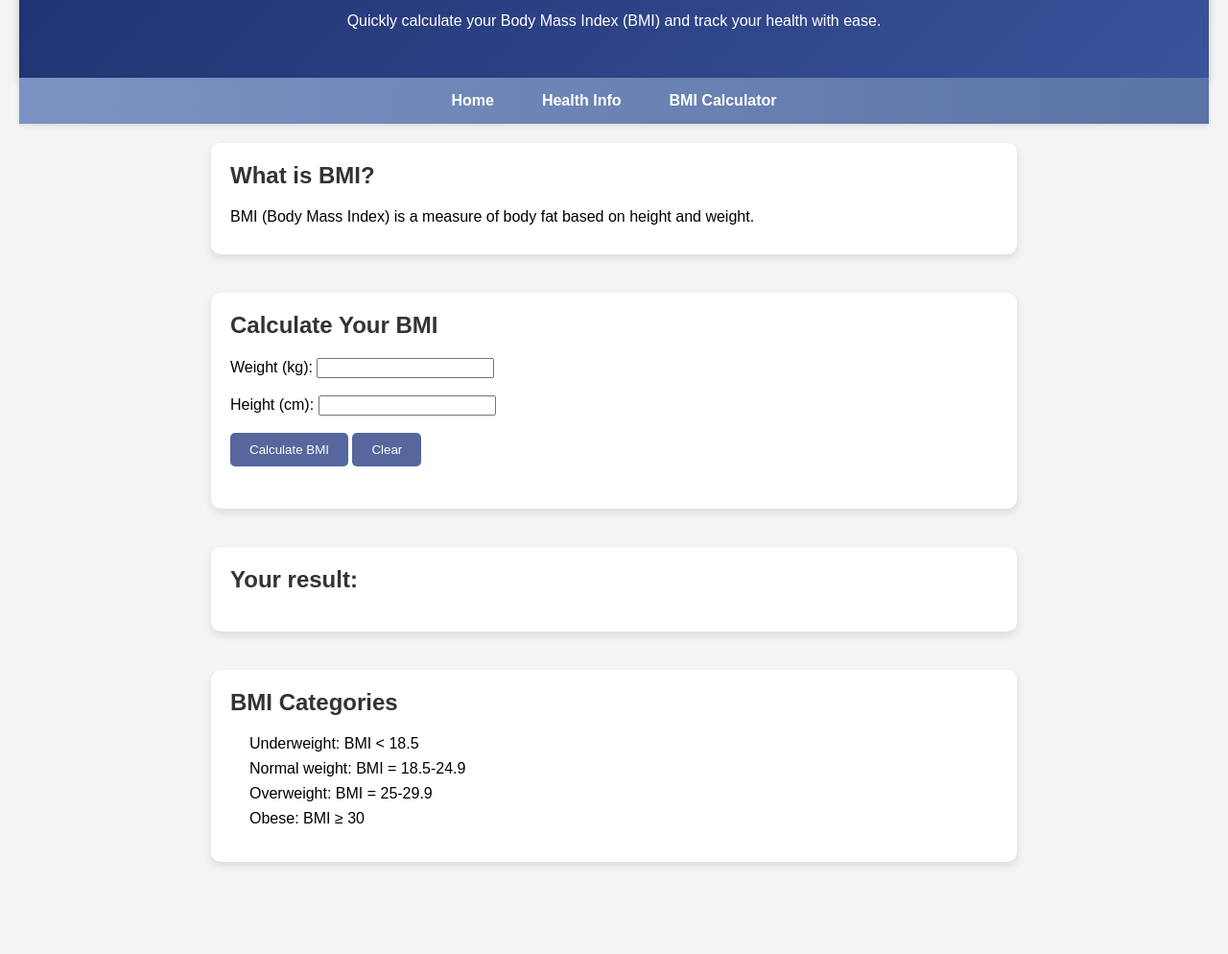
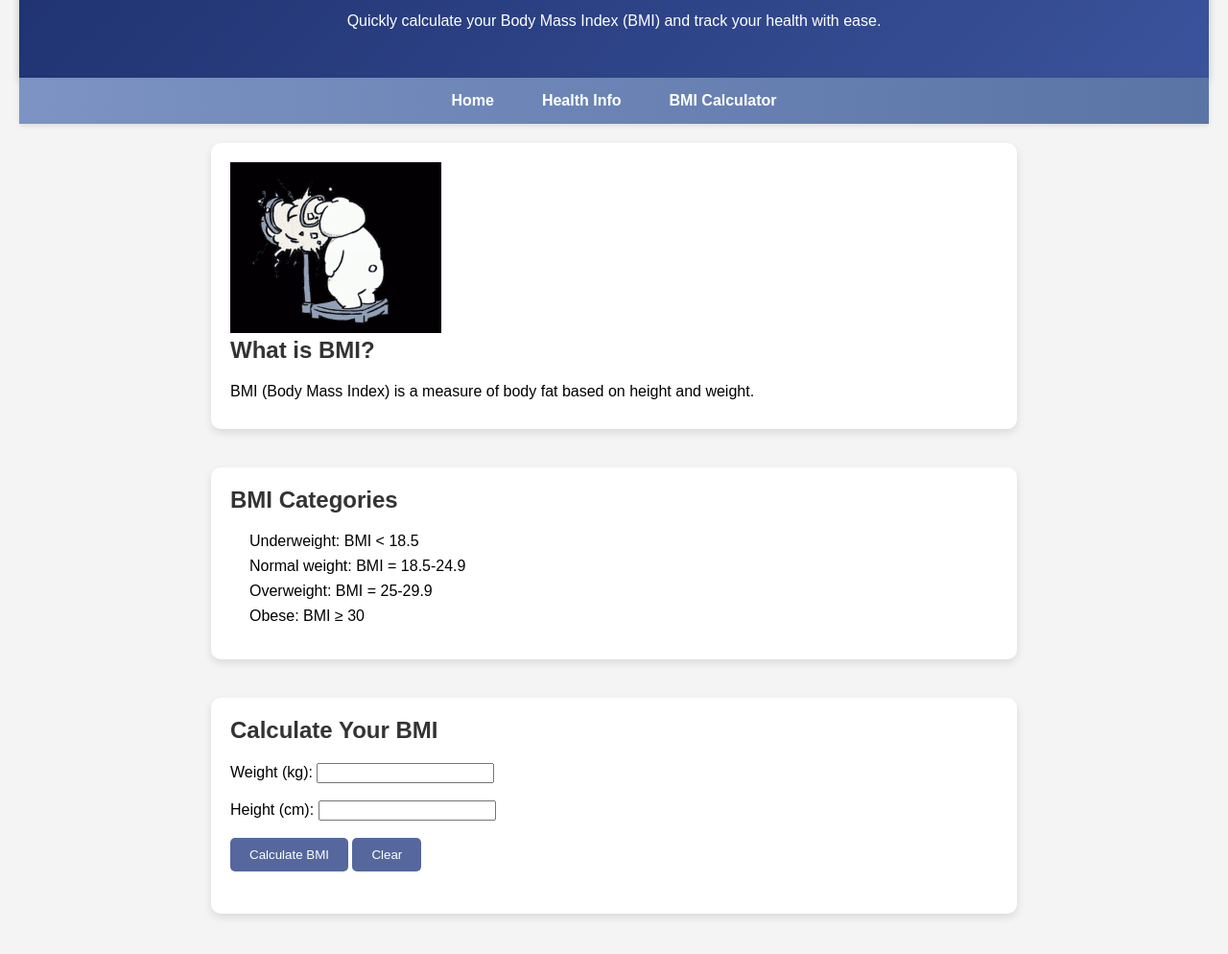
Before and after one commit to IsmaRaudhah/Assignment_WPA, a plain HTML site: page ASSIGNMENT/BMI.html in a window 1280 px wide. Shown: the part 108-1102 px from the top of the page at 96% size. Before the commit the page ends 1066 px from the top, so only its background shows below. Drawn offline with Linux system fonts and the light colour scheme.

Commit message:
Update BMI.html

```diff
--- a/ASSIGNMENT/BMI.html
+++ b/ASSIGNMENT/BMI.html
@@ -5,9 +5,10 @@
     <meta name="viewport" content="width=device-width, initial-scale=1.0">
     <title>BMI Calculator</title>
     <link rel="stylesheet" href="style.css">
+	<link href="https://fonts.googleapis.com/css?family=Roboto|Open+Sans&display=swap" rel="stylesheet">
+    <link rel="stylesheet" href="https://cdnjs.cloudflare.com/ajax/libs/font-awesome/6.0.0-beta3/css/all.min.css">
 </head>
 <body>
-
     <header>
         <h1>BMI Calculator</h1>
 		<p>Quickly calculate your Body Mass Index (BMI) and track your health with ease.</p>
@@ -21,9 +22,21 @@
 </nav>
     <main>
         <section>
+	<div class="mental-health-container">
+        <img src="weight.gif" alt="Mental Health Icon" class="mental-health-icon">
             <h2>What is BMI?</h2>
+		</div>
             <p>BMI (Body Mass Index) is a measure of body fat based on height and weight.</p>
         </section>
+	<section>
+            <h2>BMI Categories</h2>
+            <ul>
+                <li>Underweight: BMI < 18.5</li>
+                <li>Normal weight: BMI = 18.5-24.9</li>
+                <li>Overweight: BMI = 25-29.9</li>
+                <li>Obese: BMI ≥ 30</li>
+            </ul>
+	</section>
         <section>
             <h2>Calculate Your BMI</h2>
             <form id="bmi-form">
@@ -37,23 +50,9 @@
                 <button type="button" id="clear-bmi">Clear</button>
                 <p id="bmi-result"></p>
                 <p id="bmi-warning"></p>
+		    <div id="scale-container"></div>
             </form>
         </section>
-        </section>
-        <section id="bmi-scale">
-            <h2>Your result:</h2>
-            <div id="scale-container">
-                </div>
-        </section>
-        <section>
-            <h2>BMI Categories</h2>
-            <ul>
-                <li>Underweight: BMI < 18.5</li>
-                <li>Normal weight: BMI = 18.5-24.9</li>
-                <li>Overweight: BMI = 25-29.9</li>
-                <li>Obese: BMI ≥ 30</li>
-            </ul>
-
     </main>
     <script src="script.js"></script>
 </body>
```
